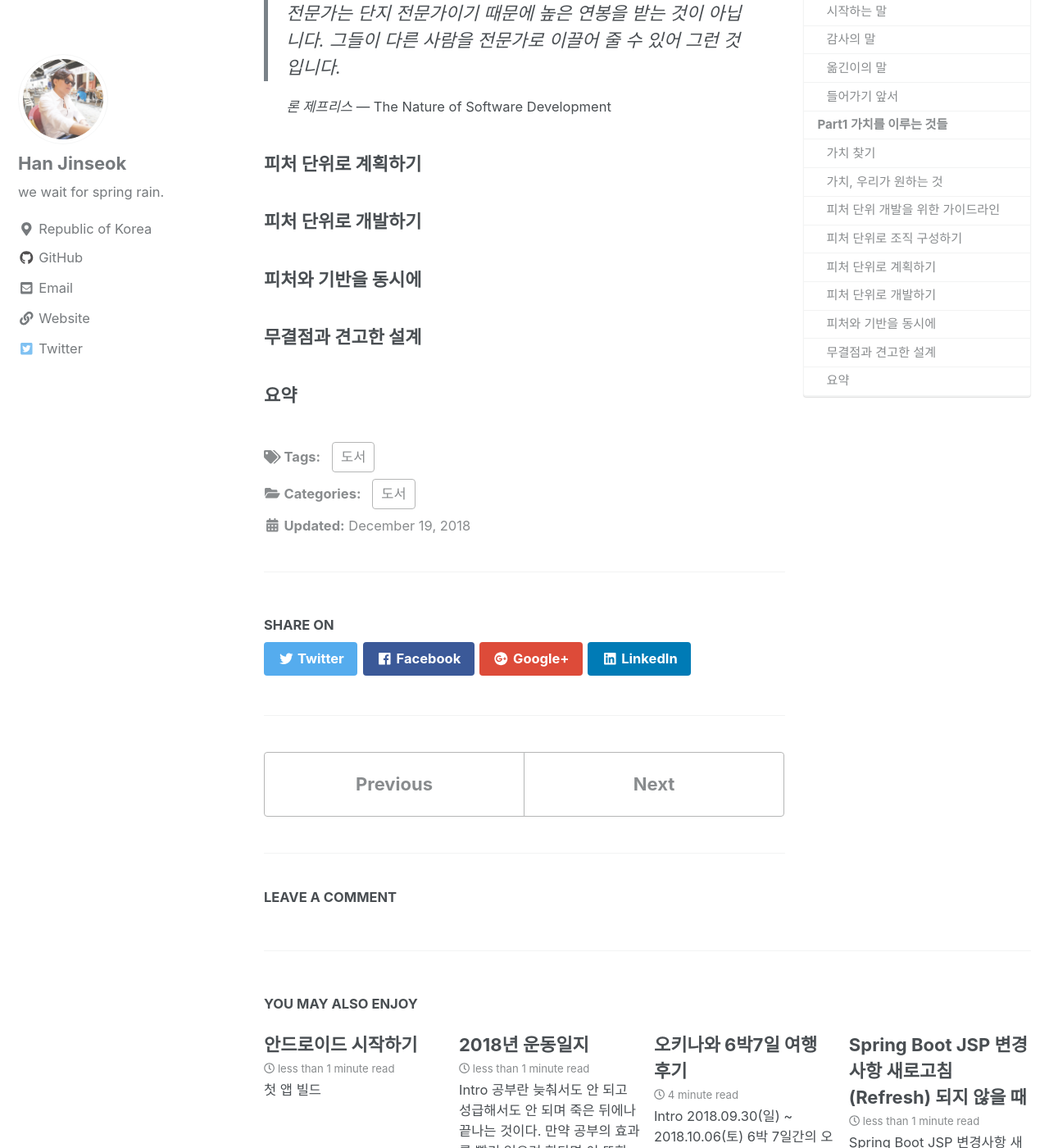
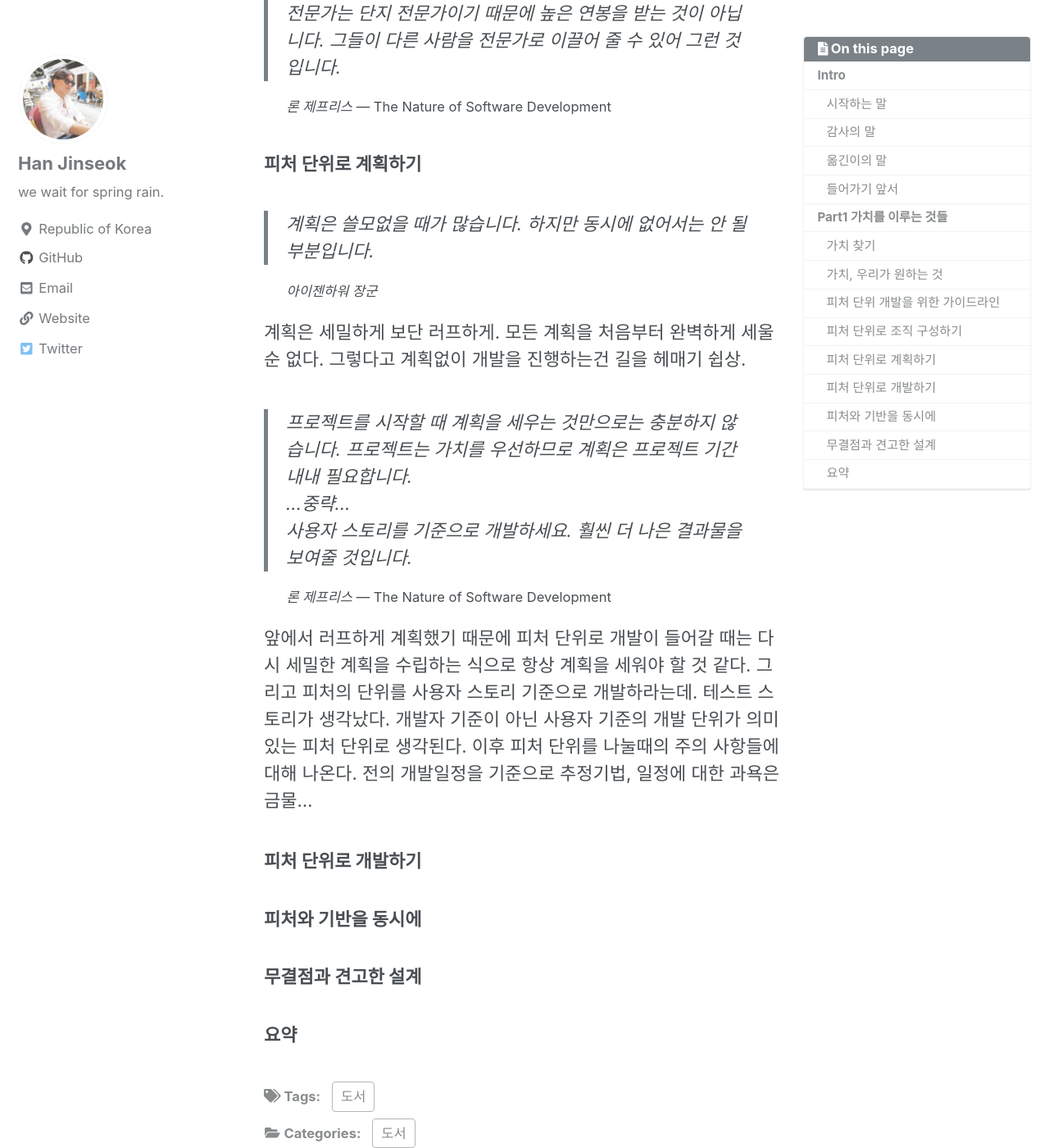
Before and after one commit to moregorenine/moregorenine.github.io, a Jekyll site: the page built from _posts/read/2018-12-19-The-Nature-of-Software-Development.md, in a window 1280 px wide and 1400 px high, scrolled down 3026 px. Shown: the whole window at 82% size. Built offline with Jekyll 4.4.1, drawn with Linux system fonts in a browser that asks for light colours; nearby versions of some CDN libraries; comment, search, counter and statistics services are not loaded; a style sheet for code colours, icons or effects is not loaded; some of the changed text lies outside the part shown.

Commit message:
Update 2018-12-19-The-Nature-of-Software-Development.md

```diff
--- a/_posts/read/2018-12-19-The-Nature-of-Software-Development.md
+++ b/_posts/read/2018-12-19-The-Nature-of-Software-Development.md
@@ -69,6 +69,7 @@ toc_sticky: true
 정말 공감가는 말이라서 웃을 수 밖에. **가치**를 눈으로 확인할 수 있는 단위의 **피처**로 나누어 진행할 때의 장점에 대해 서술.
 
 ### 피처 단위로 조직 구성하기
+
 제곧내. 제목이 곧 내용이였다. 다만 학습공동체에 대한 설명 중 아래의 인상적인 문구가 눈에 띄였다.
 
 > 전문가는 단지 전문가이기 때문에 높은 연봉을 받는 것이 아닙니다. 그들이 다른 사람을 전문가로 이끌어 줄 수 있어 그런 것입니다.
@@ -78,6 +79,23 @@ toc_sticky: true
 
 ### 피처 단위로 계획하기
 
+> 계획은 쓸모없을 때가 많습니다. 하지만 동시에 없어서는 안 될 부분입니다.
+
+<cite>아이젠하워 장군</cite>
+{: .small}
+
+계획은 세밀하게 보단 러프하게. 모든 계획을 처음부터 완벽하게 세울순 없다. 그렇다고 계획없이 개발을 진행하는건 길을 헤매기 쉽상.
+
+> 프로젝트를 시작할 때 계획을 세우는 것만으로는 충분하지 않습니다. 프로젝트는 가치를 우선하므로 계획은 프로젝트 기간 내내 필요합니다.<br>
+&#8230;중략&#8230;<br>
+사용자 스토리를 기준으로 개발하세요. 훨씬 더 나은 결과물을 보여줄 것입니다.
+
+<cite>론 제프리스</cite> --- The Nature of Software Development
+{: .small}
+
+앞에서 러프하게 계획했기 때문에 피처 단위로 개발이 들어갈 때는 다시 세밀한 계획을 수립하는 식으로 항상 계획을 세워야 할 것 같다. 그리고 피처의 단위를 사용자 스토리 기준으로 개발하라는데. 테스트 스토리가 생각났다. 개발자 기준이 아닌 사용자 기준의 개발 단위가 의미있는 피처 단위로 생각된다.
+이후 피처 단위를 나눌때의 주의 사항들에 대해 나온다. 전의 개발일정을 기준으로 추정기법, 일정에 대한 과욕은 금물&#8230;
+
 ### 피처 단위로 개발하기
 
 ### 피처와 기반을 동시에
```
